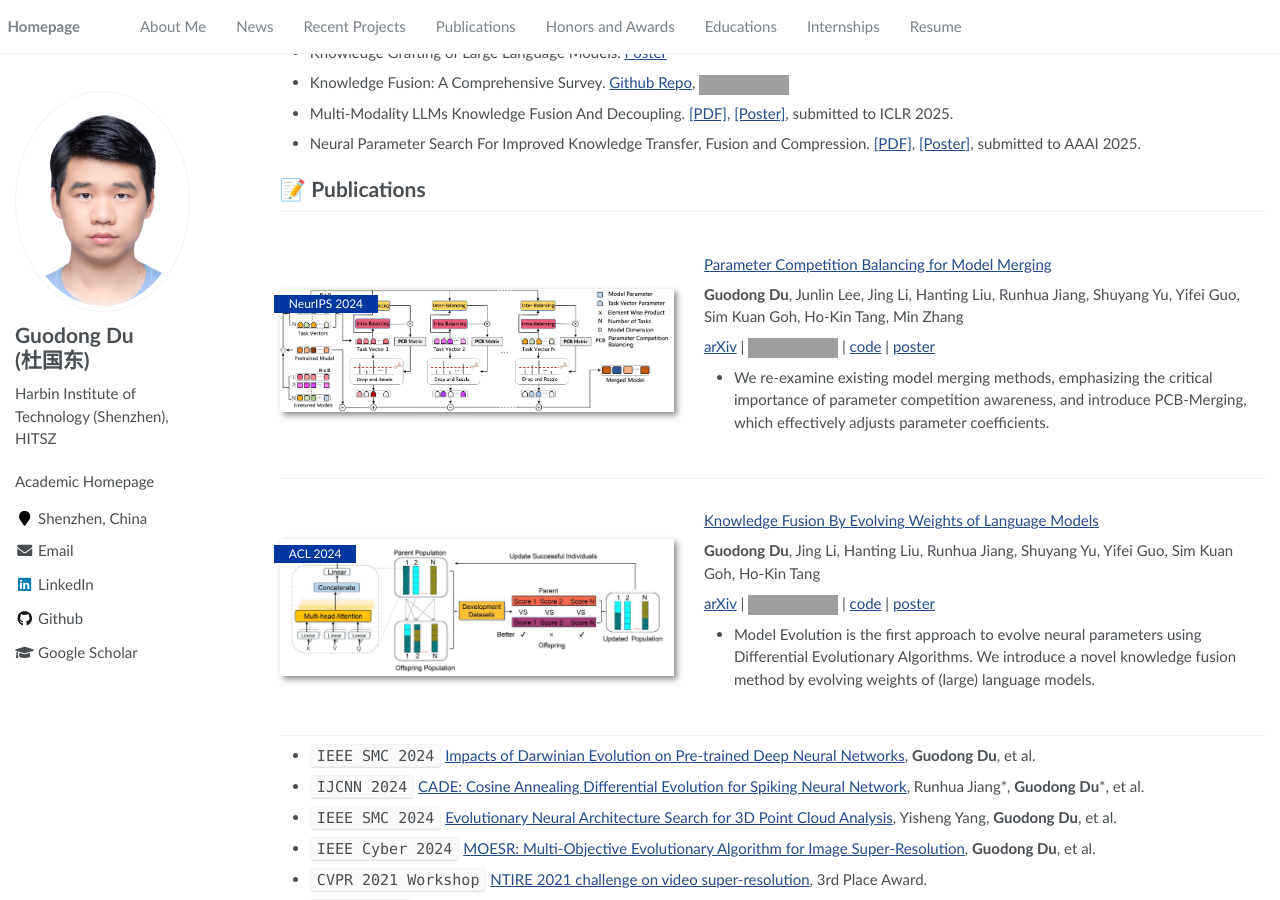
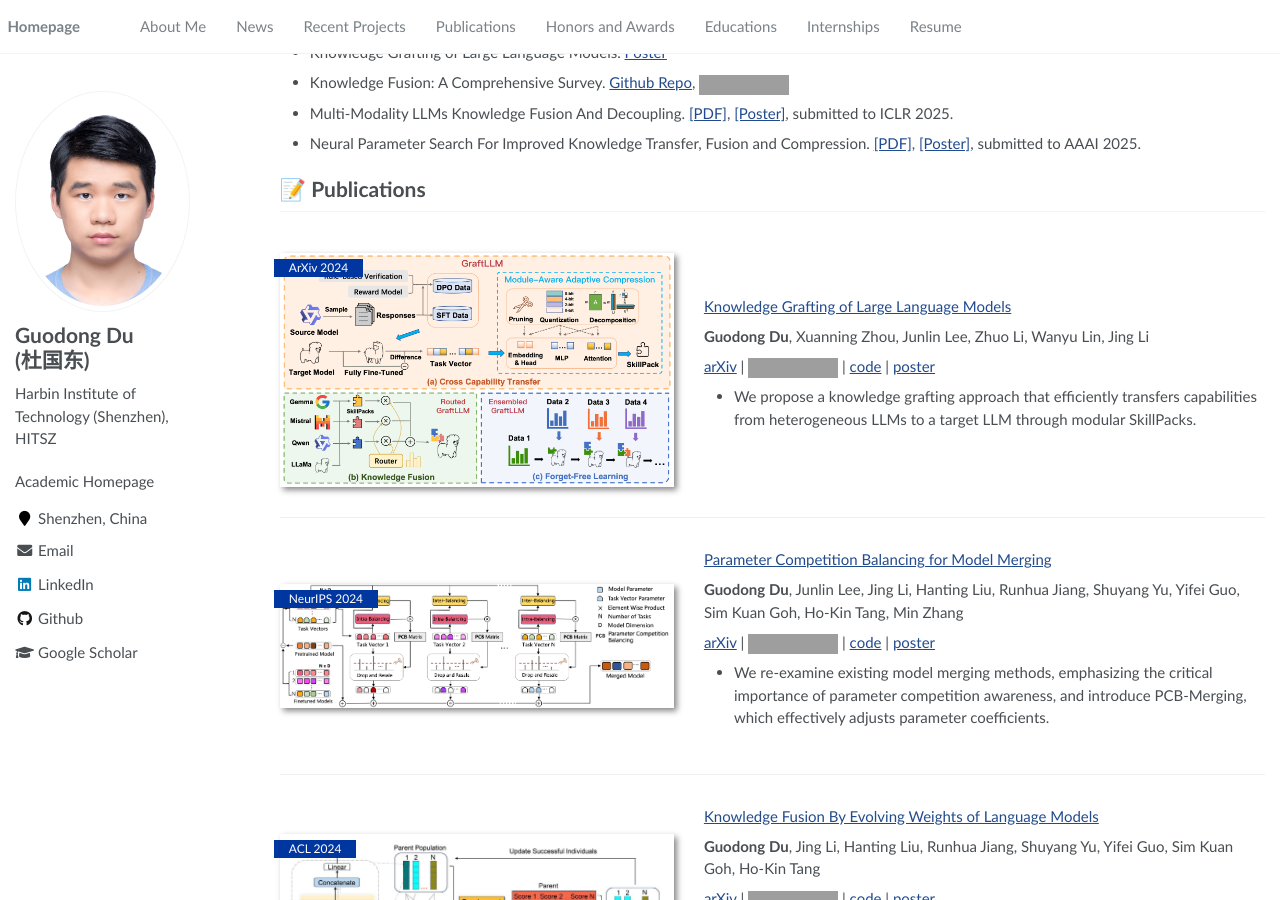
Before and after one commit to duguodong7/duguodong7.github.io, a Jekyll site: the page built from _pages/about.md, in a window 1280 px wide and 900 px high, scrolled down 546 px. Built offline with Jekyll 4.4.1, drawn with Linux system fonts in a browser that asks for light colours; grey boxes are pictures that could not be loaded.

Commit message:
graftllm

```diff
--- a/_pages/about.md
+++ b/_pages/about.md
@@ -42,6 +42,24 @@ My research interest includes knowledge transfer, fusion and compression, multim
 - Neural Parameter Search For Improved Knowledge Transfer, Fusion and Compression. [[PDF]](https://duguodong7.github.io/files/NPS_For_Knowledge_Transfer__Fusion_and_Compression_w_supp.pdf), [[Poster]](https://duguodong7.github.io/files/NPS_pruning.png), submitted to AAAI 2025.
 
 # 📝 Publications
+
+<div class='paper-box'><div class='paper-box-image'><div><div class="badge">ArXiv 2024</div><img src='images/graftllm_00.png' alt="sym" width="100%"></div></div>
+<div class='paper-box-text' markdown="1">
+
+[Knowledge Grafting of Large Language Models](https://arxiv.org/abs/2505.18502)
+
+**Guodong Du**, Xuanning Zhou, Junlin Lee, Zhuo Li, Wanyu Lin, Jing Li
+
+[arXiv](https://arxiv.org/abs/2505.18502)
+|
+<a href="https://github.com/duguodong7/graftllm"><img src="https://img.shields.io/github/stars/duguodong7/graftllm?style=social&label=Stars"></a>
+|
+[code](https://github.com/duguodong7/graftllm)
+|
+[poster](https://arxiv.org/pdf/2410.02396)
+- We propose a knowledge grafting approach that efficiently transfers capabilities from heterogeneous LLMs to a target LLM through modular SkillPacks.
+</div>
+</div>
 
 <div class='paper-box'><div class='paper-box-image'><div><div class="badge">NeurIPS 2024</div><img src='images/pcb_merging_00.png' alt="sym" width="100%"></div></div>
 <div class='paper-box-text' markdown="1">
```
Also changed, not shown: images/graftllm1_00.png (added), images/graftllm_00.png (added), images/hoe_00.png (added), images/mmer_00.png (added), images/neuromerging_00.png (added), images/nps2_00.png (added), images/nps_00.png (added), 1 other file.
